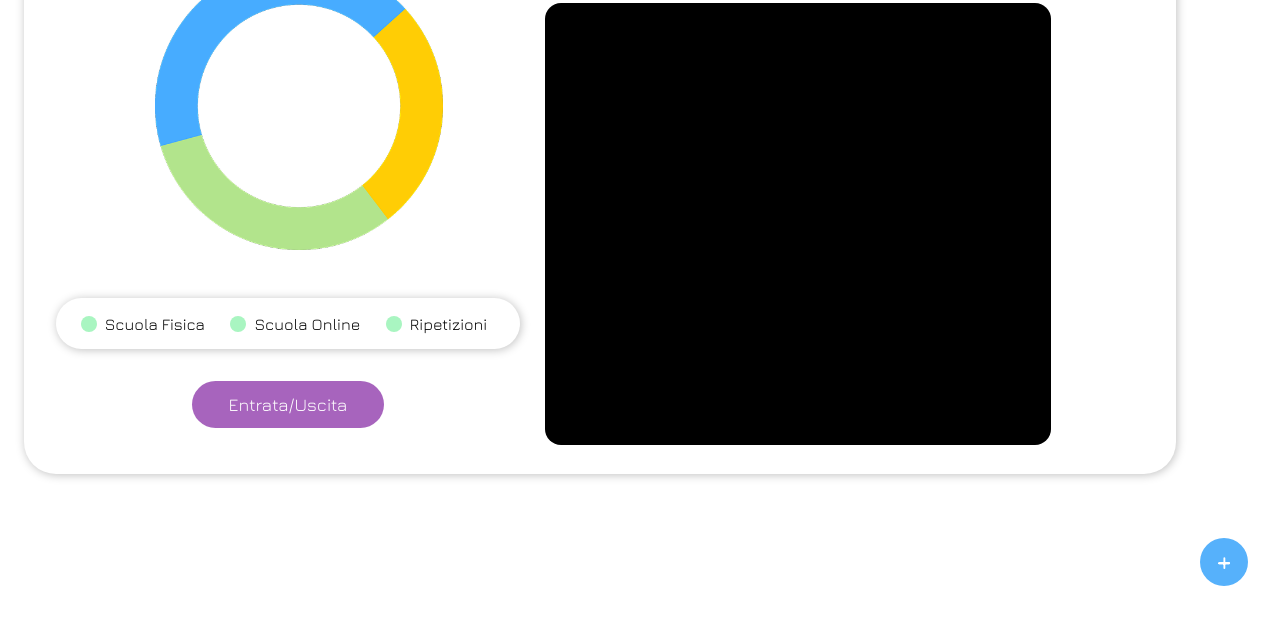
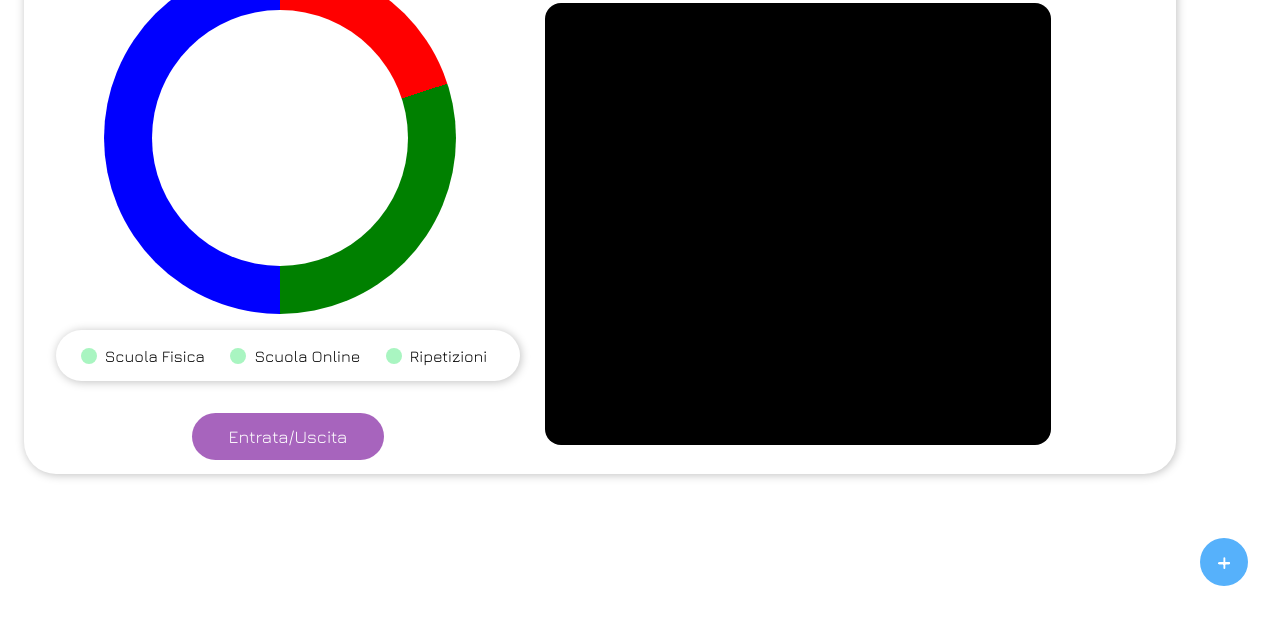
Before and after one commit to AntonioFMultari/Innuma, a plain HTML site: page bilancio.html in a window 1280 px wide. Shown: the part 182-800 px from the top of the page. Drawn offline with nearby package versions, Linux system fonts and the light colour scheme.

Commit message:
replaced the graph's placeholder with an actual functioning one

```diff
--- a/balance.css
+++ b/balance.css
@@ -77,3 +77,21 @@
     background-color: black;
     width: 30rem;
 }
+
+#grafico {
+    height: 20rem;
+    width: 20rem;
+    padding-left: 2rem;
+    padding-top: 2rem;
+    position: relative;
+    left: 4rem;
+    top: 2rem;
+}
+
+#grafico::after {
+    content: '';
+    position: absolute;
+    inset: 3rem;
+    border-radius: 100vw;
+    background: white;
+}
--- a/bilancio.html
+++ b/bilancio.html
@@ -68,7 +68,8 @@
       <div class="cartSinistra">
         <div class="grafaBil">
           <!--è solo un imagine, messo per avere l'idea di come sarebbe il resto-->
-          <img src="./assets/bilanciografico 1.png" alt="grafa" class="grafaEs">
+          <!-- <img src="./assets/bilanciografico 1.png" alt="grafa" class="grafaEs"> -->
+           <div id="grafico"></div>
         </div>
         <div class="divBilancioFiltri">
           <!--Preso dal calendario, CSS nel GLOBAL?-->
--- a/index.js
+++ b/index.js
@@ -247,3 +247,41 @@ document.addEventListener("DOMContentLoaded", function () {
   });
   calendar.render();
 });
+
+
+// Funzione per creare un grafico a torta con gradienti
+let vettoreDati = [20, 30, 50];
+    let vettoreColori = ['red', 'green', 'blue'];
+    const grafico = document.getElementById('grafico');
+    const CreaGrafico = (grafico, vettoreDati, vettoreColori) =>{
+        const somma = vettoreDati.reduce((acc, val) => acc + val, 0);
+
+        if(somma < 99 || somma > 101) {
+            console.error("La somma dei dati deve essere 100");
+            return;
+        }
+
+        if(vettoreDati.length !== vettoreColori.length) {
+            console.warn("Il numero di dati e colori è diverso");
+        }
+
+        const angoli = vettoreDati.map(val => (val / 100) * 360);
+
+        const OFFSET_GRAFICO = 0;
+        let angoloIniziale = 0 + OFFSET_GRAFICO;
+
+        const fasiGradient = angoli.map((angle, i) => {
+            const angoloFinale = angoloIniziale + angle;
+            const inizioPercent = (angoloIniziale / 360) * 100;
+            const finePercent = (angoloFinale / 360) * 100;
+            angoloIniziale = angoloFinale;
+
+            return `${vettoreColori[i % vettoreColori.length]} ${inizioPercent}% ${finePercent}%`;
+        });
+
+        const gradient = `conic-gradient(${fasiGradient.join(', ')})`;
+
+        grafico.style.background = gradient;
+        grafico.style.borderRadius = '50%';
+    }
+    CreaGrafico(grafico, vettoreDati, vettoreColori);
```
